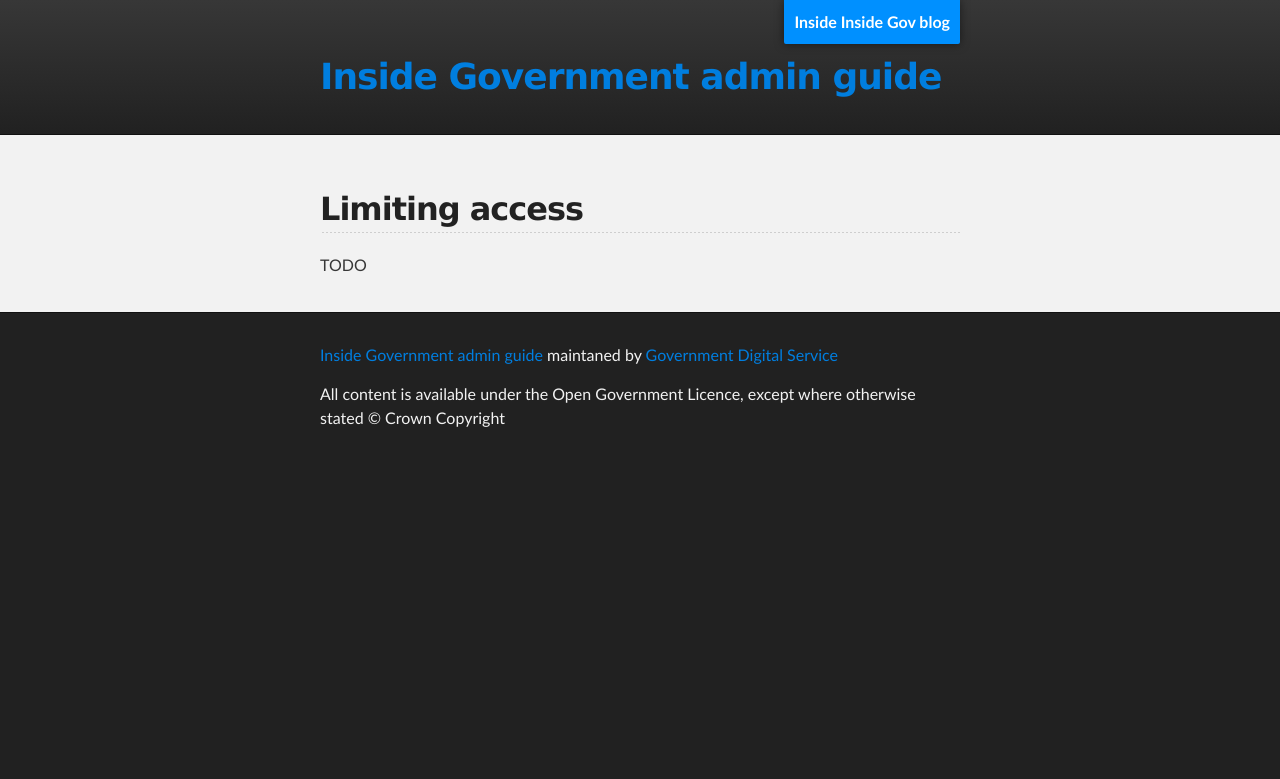
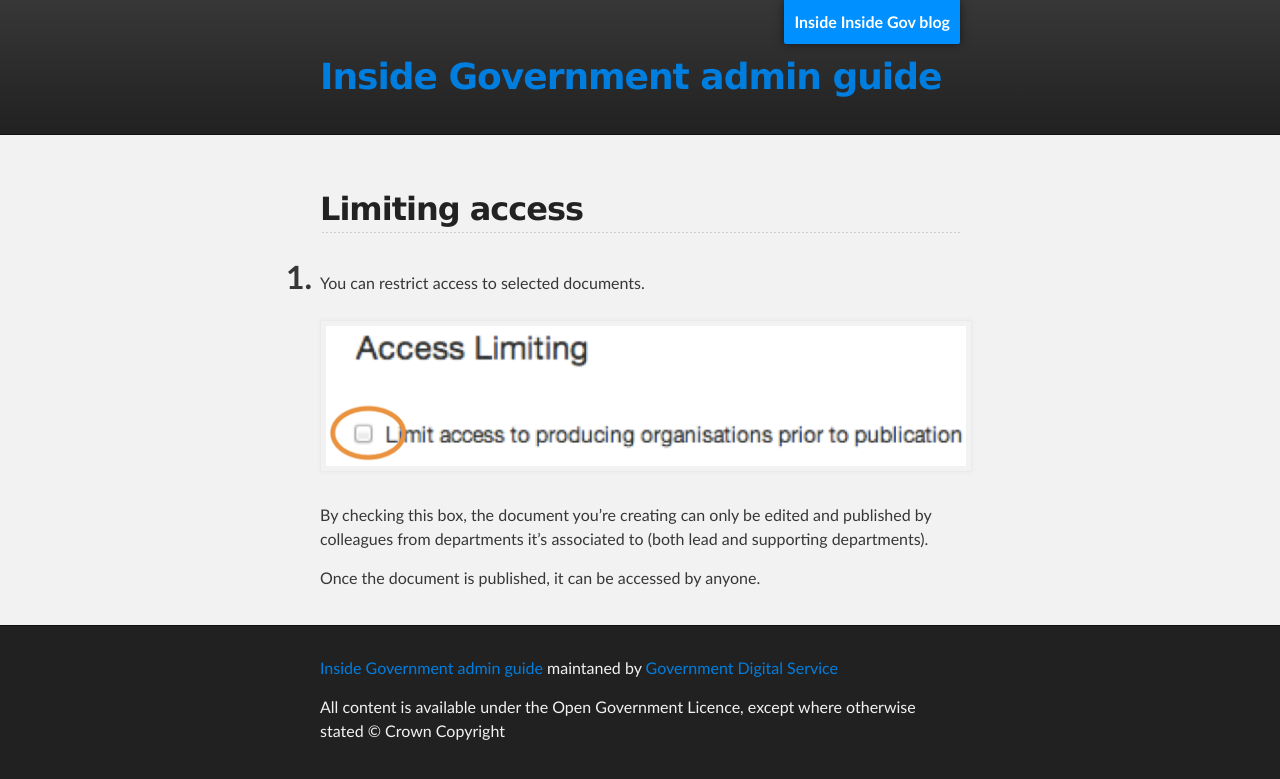
Before and after one commit to alphagov/inside-government-admin-guide, a Jekyll site: the page built from creating-documents/limiting-access.md, in a window 1280 px wide. Shown: the top 779 px of the page. Built offline with Jekyll 4.4.1, drawn with Linux system fonts in a browser that asks for light colours.

Commit message:
Finished 'limiting access'

```diff
--- a/creating-documents/limiting-access.md
+++ b/creating-documents/limiting-access.md
@@ -5,4 +5,10 @@
 
 ## Limiting access
 
-TODO
+1. You can restrict access to selected documents.
+
+	![Limiting access 1](limiting-access-1.png)
+
+	By checking this box, the document you're creating can only be edited and published by colleagues from departments it’s associated to (both lead and supporting departments).
+
+	Once the document is published, it can be accessed by anyone.
```
Also changed, not shown: creating-documents/limiting-access-1.png (added).
